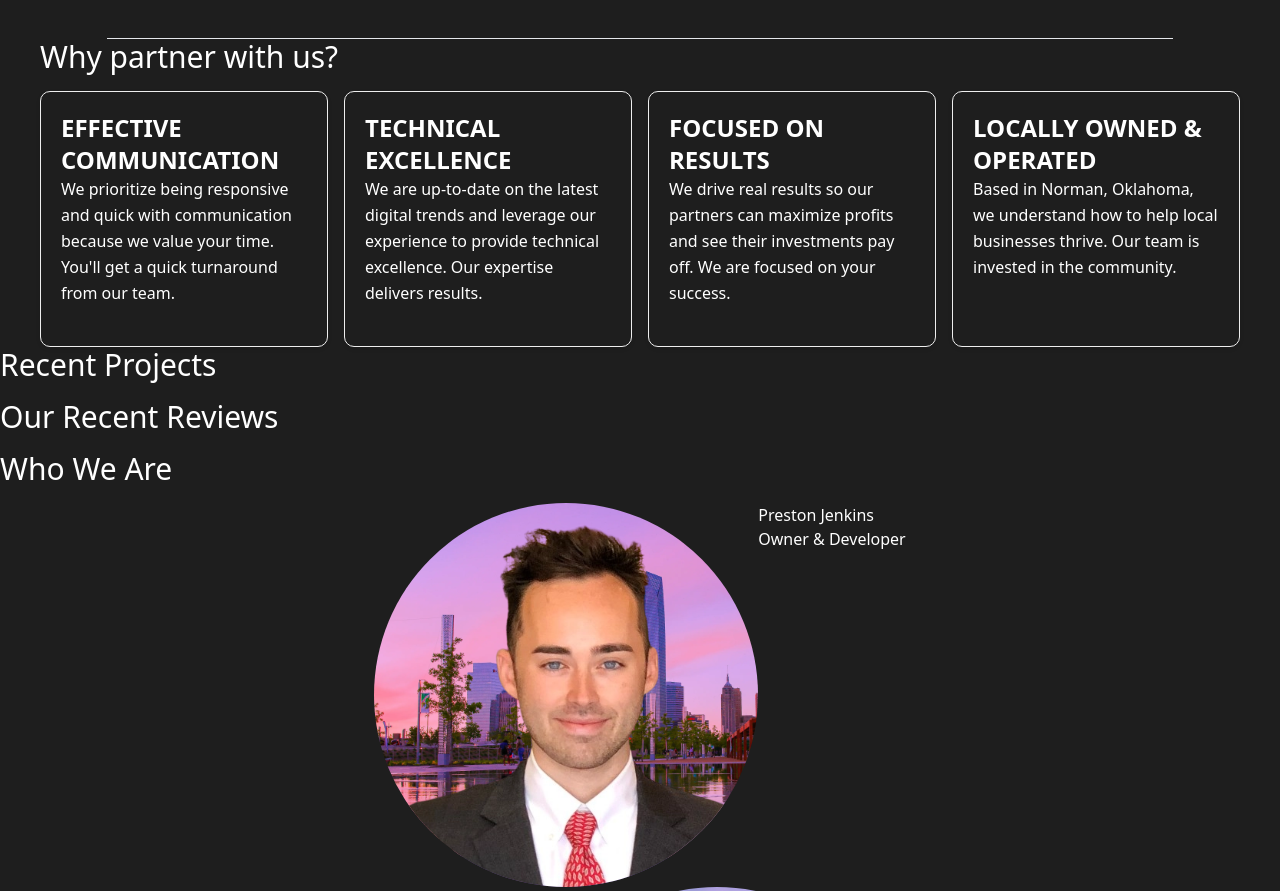
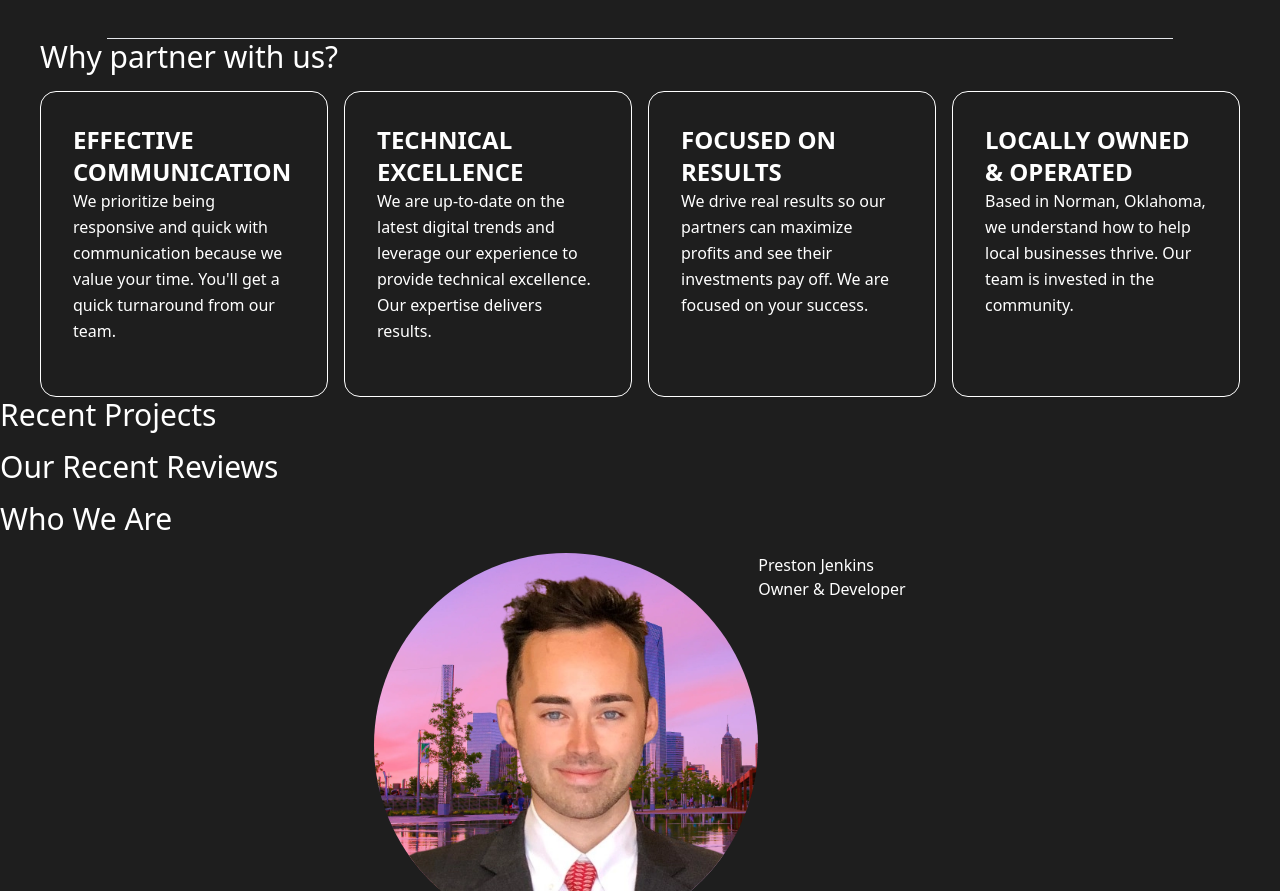
Before and after one commit to prestonator/nomptonstudios, a Next.js app: page / in a window 1280 px wide. Shown: the part 1489-2380 px from the top of the page. Built offline with nearby package versions, Linux system fonts and the light colour scheme.

Commit message:
Refactor CSS and update styles for partner section

```diff
--- a/app/Home.module.css
+++ b/app/Home.module.css
@@ -1,12 +1,3 @@
 .container {
-	display: grid;
-    grid-gap: 1rem;
     grid-template-columns: repeat(auto-fit, minmax(15rem, 1fr));
 }
-
-.box {
-	padding: 20px;
-	border: 1px solid #eee;
-	border-radius: 10px;
-	box-shadow: 0 2px 4px rgba(0, 0, 0, 0.1);
-}
--- a/app/page.js
+++ b/app/page.js
@@ -147,9 +147,12 @@ const ServicesSection = ({ services }) => (
 const WhyPartnerSection = ({ reasons }) => (
 	<section className="px-10">
 		<h4 className="pb-4 text-3xl font-thin">Why partner with us?</h4>
-		<div className={styles.container}>
+		<div className={`${styles.container} grid gap-4`}>
 			{reasons.map((reason) => (
-				<div key={reason.title} className={styles.box}>
+				<div
+					key={reason.title}
+					className={`${styles.box} p-8 rounded-2xl border border-white border-solid`}
+				>
 					<h2 className="text-2xl font-bold uppercase">{reason.title}</h2>
 					<p className="mb-5 text-base leading-relaxed">{reason.description}</p>
 				</div>
```
